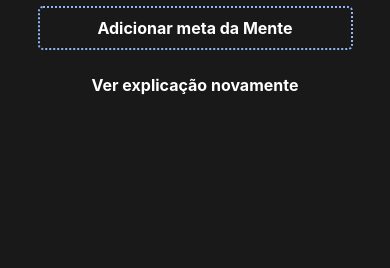
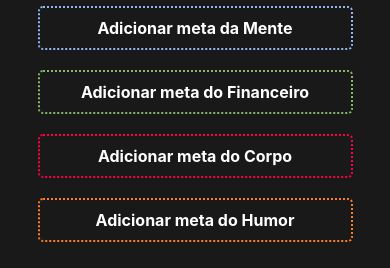
Before and after one commit to Werricsson-Santos/onebitlife, a React Native app: screen /Home in a window 390 px wide. Shown: the part 557-825 px from the top of the page. Built offline with nearby package versions, Linux system fonts and the light colour scheme.

Commit message:
Edição e Criação dos Hábitos

```diff
--- a/src/Components/Home/EditHabit/index.jsx
+++ b/src/Components/Home/EditHabit/index.jsx
@@ -0,0 +1,60 @@
+import React from "react";
+import { TouchableOpacity, View, Text, StyleSheet } from "react-native";
+
+export default function EditHabit({ habit, frequency, habitArea, checkColor }) {
+
+    function handleEdit() {
+        console.log("Botão de editar clicado");
+    }
+
+    function handleCheck() {
+        console.log(`Botão de check do ${habitArea}`);
+    }
+
+    return (
+        <TouchableOpacity
+            activeOpacity={0.9}
+            style={styles.button}
+            onPress={handleEdit}
+        >
+            <View style={styles.habitText}>
+                <Text style={styles.habitTitle}> {habit} </Text>
+                <Text style={styles.habitFrequency}> {frequency} </Text>
+            </View>
+
+            <TouchableOpacity
+                style={[styles.check, { borderColor: checkColor }]}
+                onPress={handleCheck}
+            >
+
+            </TouchableOpacity>
+        </TouchableOpacity>
+    );
+}
+
+const styles = StyleSheet.create({
+    button: {
+        backgroundColor: "#151515",
+        borderRadius: 5,
+        width: 320,
+        marginVertical: 10,
+        paddingVertical: 10,
+        paddingHorizontal: 20,
+        flexDirection: "row",
+        alignItems: "center",
+        justifyContent: "space-between",
+    },
+    habitTitle: {
+        color: "white",
+        fontWeight: "bold",
+    },
+    habitFrequency: {
+        color: "white",
+    },
+    check: {
+        width: 20,
+        height: 20,
+        borderWidth: 1,
+        borderRadius: 10,
+    },
+});
--- a/src/Pages/Home/index.jsx
+++ b/src/Pages/Home/index.jsx
@@ -5,12 +5,13 @@ import { useNavigation } from "@react-navigation/native";
 import LifeStatus from "../../Components/Common/LifeStatus";
 import StatusBar from "../../Components/Home/StatusBar";
 import CreateHabit from "../../Components/Home/CreateHabit";
+import EditHabit from "../../Components/Home/EditHabit";
 
 export default function Home() {
     const navigation = useNavigation();
     const [mindHabit, setMindHabit] = useState();
-    const [moneidHabit, setMoneydHabit] = useState();
-    const [bodydHabit, setBodydHabit] = useState();
+    const [moneyHabit, setMoneyHabit] = useState();
+    const [bodyHabit, setBodyHabit] = useState();
     const [funHabit, setFunHabit] = useState();
 
     function handleNavAppExplanation() {
@@ -25,7 +26,50 @@ export default function Home() {
 
                     <LifeStatus />
                     <StatusBar />
-                    <CreateHabit habitArea="Mente" borderColor="#90B7F3" />
+
+                    {mindHabit ? (
+                        <EditHabit
+                            habit={mindHabit?.habitName}
+                            frequency={`${mindHabit?.habitTime} - ${mindHabit?.habitFrequency}`}
+                            habitArea={mindHabit?.habitArea}
+                            checkColor="#90B7F3"
+                        />
+                    ) : (
+                        <CreateHabit habitArea="Mente" borderColor="#90B7F3" />
+                    )}
+
+                    {moneyHabit ? (
+                        <EditHabit
+                            habit={moneyHabit?.habitName}
+                            frequency={`${moneyHabit?.habitTime} - ${moneyHabit?.habitFrequency}`}
+                            habitArea={moneyHabit?.habitArea}
+                            checkColor="#85BB65"
+                        />
+                    ) : (
+                        <CreateHabit habitArea="Financeiro" borderColor="#85BB65" />
+                    )}
+
+                    {bodyHabit ? (
+                        <EditHabit
+                            habit={bodyHabit?.habitName}
+                            frequency={`${bodyHabit?.habitTime} - ${bodyHabit?.habitFrequency}`}
+                            habitArea={bodyHabit?.habitArea}
+                            checkColor="#FF0044"
+                        />
+                    ) : (
+                        <CreateHabit habitArea="Corpo" borderColor="#FF0044" />
+                    )}
+
+                    {funHabit ? (
+                        <EditHabit
+                            habit={funHabit?.habitName}
+                            frequency={`${funHabit?.habitTime} - ${funHabit?.habitFrequency}`}
+                            habitArea={funHabit?.habitArea}
+                            checkColor="#FE7F23"
+                        />
+                    ) : (
+                        <CreateHabit habitArea="Humor" borderColor="#FE7F23" />
+                    )}
 
                 </View>
 
```
